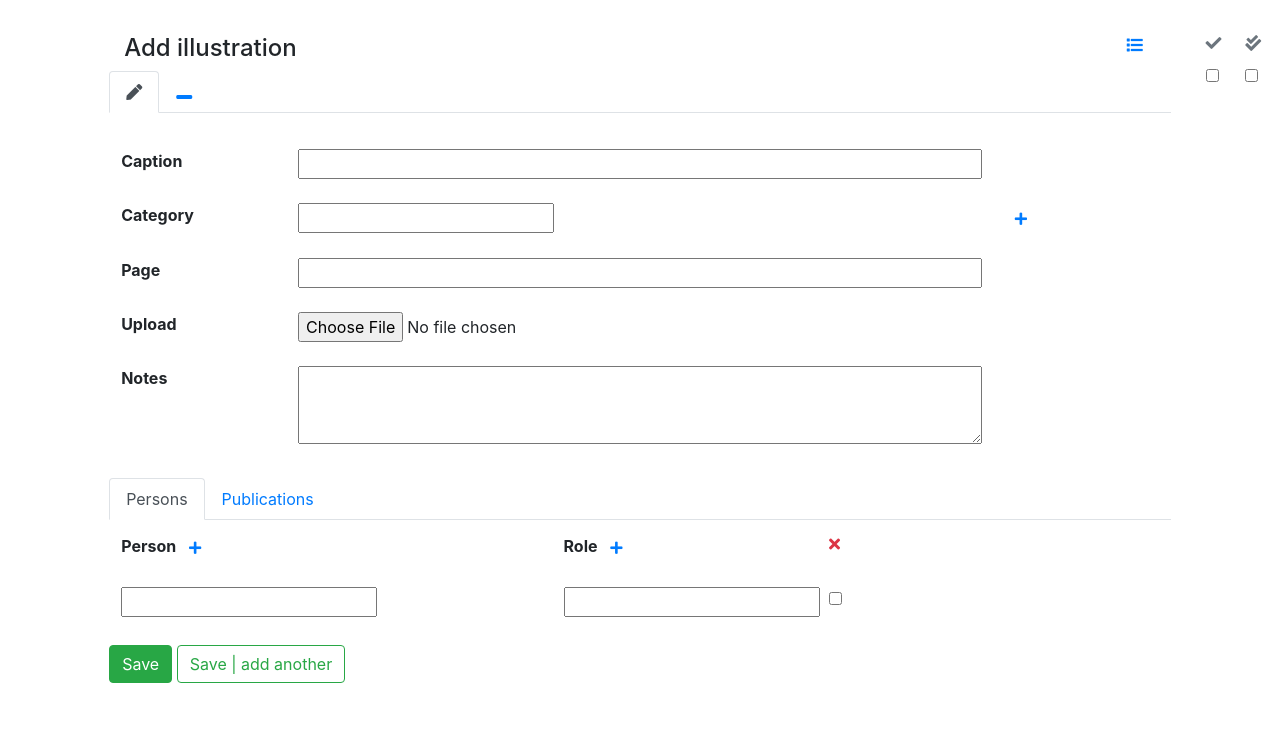
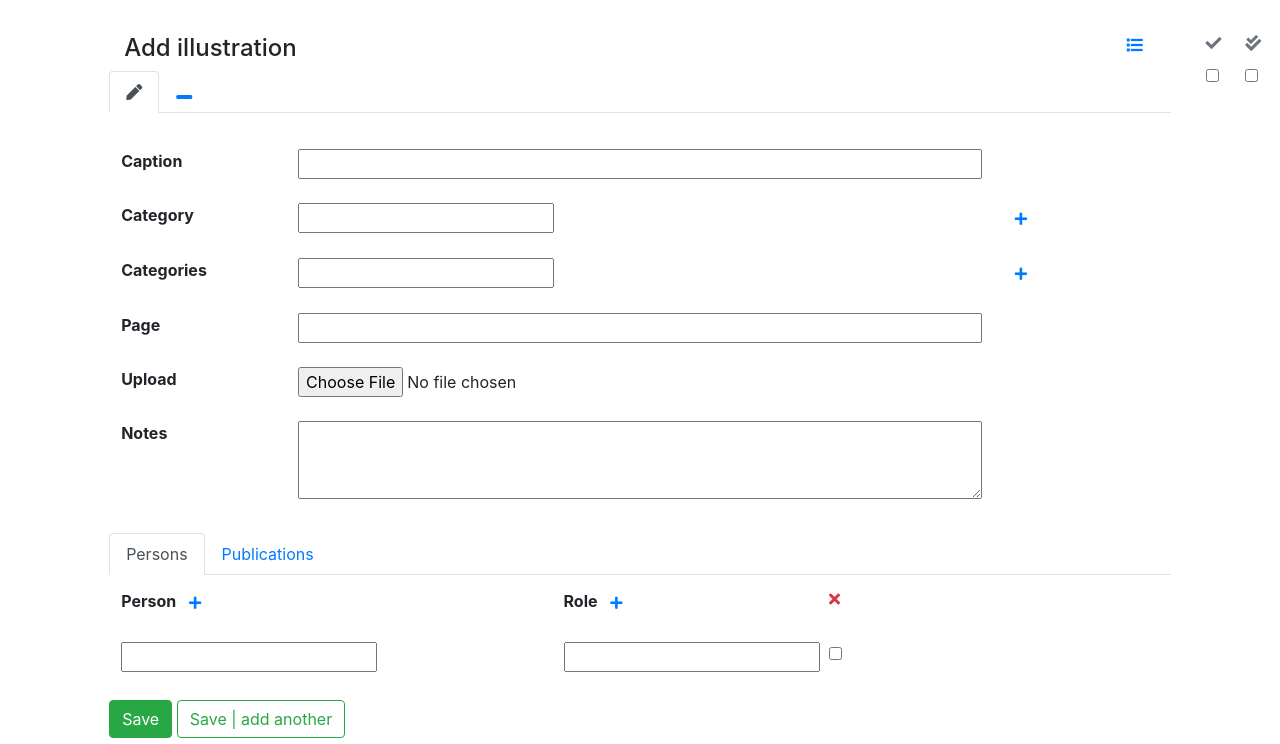
Before and after one commit to martijnbentum/region, a Django app: page /catalogue/add_illustration/ in a window 1280 px wide. Shown: the part 56-800 px from the top of the page. Run offline with Django 3.2, Linux system fonts and the light colour scheme; the visitor is signed in with stand-in values (Sample User, id 1); some libraries are stand-ins or nearby versions.

Commit message:
illustration - category relation changed to m2m

```diff
--- a/catalogue/forms.py
+++ b/catalogue/forms.py
@@ -16,6 +16,7 @@ from utilities.forms import LanguageWidget
 from locations.widgets import LocationWidget, LocationsWidget
 from .widgets import GenreWidget, PublicationTypeWidget, PublishersWidget
 from .widgets import IllustrationCategoryWidget,IllustrationWidget,TextWidget
+from .widgets import IllustrationCategoriesWidget
 from .widgets import TextTextRelationTypeWidget, PublicationWidget, PeriodicalWidget
 
 
@@ -285,6 +286,14 @@ class IllustrationForm(ModelForm):
 			'data-minimum-input-length':'0'}),
 		required = False
 		)
+	categories = forms.ModelMultipleChoiceField(
+		queryset=IllustrationCategory.objects.all().order_by('name'),
+		widget=IllustrationCategoriesWidget(
+			attrs={'data-placeholder':'Select categories...',
+			'style':'width:100%;','class':'searching',
+			'data-minimum-input-length':'0'}),
+		required = False
+		)
 	page_number= forms.CharField(widget=forms.TextInput(
 		attrs={'style':'width:100%'}),
 		required=False)
@@ -294,7 +303,7 @@ class IllustrationForm(ModelForm):
 
 	class Meta:
 		model = Illustration
-		fields = 'caption,category,page_number,notes,upload,complete,approved'.split(',')
+		fields = 'caption,category,categories,page_number,notes,upload,complete,approved'.split(',')
 
 class PeriodicalForm(ModelForm):
 	'''Form to add an periodical.'''
--- a/catalogue/models.py
+++ b/catalogue/models.py
@@ -109,7 +109,8 @@ class Illustration(models.Model, info):
 	'''a illustration typically part of publication'''
 	caption =  models.CharField(max_length=300,null=True,blank=True)
 	category= models.ForeignKey(IllustrationCategory, on_delete=models.SET_NULL,
-		blank=True,null=True)
+		blank=True,null=True, related_name='Illustration',)
+	categories= models.ManyToManyField(IllustrationCategory, blank=True, related_name='Illustrations')
 	page_number = models.CharField(max_length=50, null=True, blank=True)
 	notes = models.TextField(null=True,blank=True)
 	upload= models.ImageField(upload_to='illustrations/',null=True,blank=True)
--- a/catalogue/templates/catalogue/add_illustration.html
+++ b/catalogue/templates/catalogue/add_illustration.html
@@ -36,11 +36,19 @@
 	<table class="table table-borderless" >
 	<tr class="d-flex">
 		<th class="col-2">Caption</th>
-		<td class="col-8">{{form.caption}}</td>
+		<td class="col-8">{{form.caption}} {{from.caption.error}}</td>
 	</tr>
 	<tr class="d-flex">
 		<th class="col-2">Category</th>
-		<td class="col-8">{{form.category}}</td>
+		<td class="col-8">{{form.category}} {{form.category.error}}</td>
+			<td><a class = "btn btn-link btn-sm ml-auto" target = "_blank"
+				href ="{% url 'catalogue:add_illustration_category'%}"
+				role="button"><i class="fa fa-plus"></i></a>
+			</td>
+	</tr>
+	<tr class="d-flex">
+		<th class="col-2">Categories</th>
+		<td class="col-8">{{form.categories}} {{form.categories.error}}</td>
 			<td><a class = "btn btn-link btn-sm ml-auto" target = "_blank"
 				href ="{% url 'catalogue:add_illustration_category'%}"
 				role="button"><i class="fa fa-plus"></i></a>
@@ -48,15 +56,15 @@
 	</tr>
 	<tr class="d-flex">
 		<th class="col-2">Page</th>
-		<td class="col-8">{{form.page_number}}</td>
+		<td class="col-8">{{form.page_number}} {{form.page_number.error}}</td>
 	</tr>
 	<tr class="d-flex">
 		<th class="col-2">Upload</th>
-		<td class="col-8">{{form.upload}}</td>
+		<td class="col-8">{{form.upload}} {{form.upload.error}}</td>
 	</tr>
 	<tr class="d-flex">
 		<th class="col-2">Notes</th>
-		<td class="col-8">{{form.notes}}</td>
+		<td class="col-8">{{form.notes}} {{form.notes.error}}</td>
 	</tr>
 	</table>
 
```
Also changed, not shown: catalogue/widgets.py (+7 -0 lines), 1 other file.
